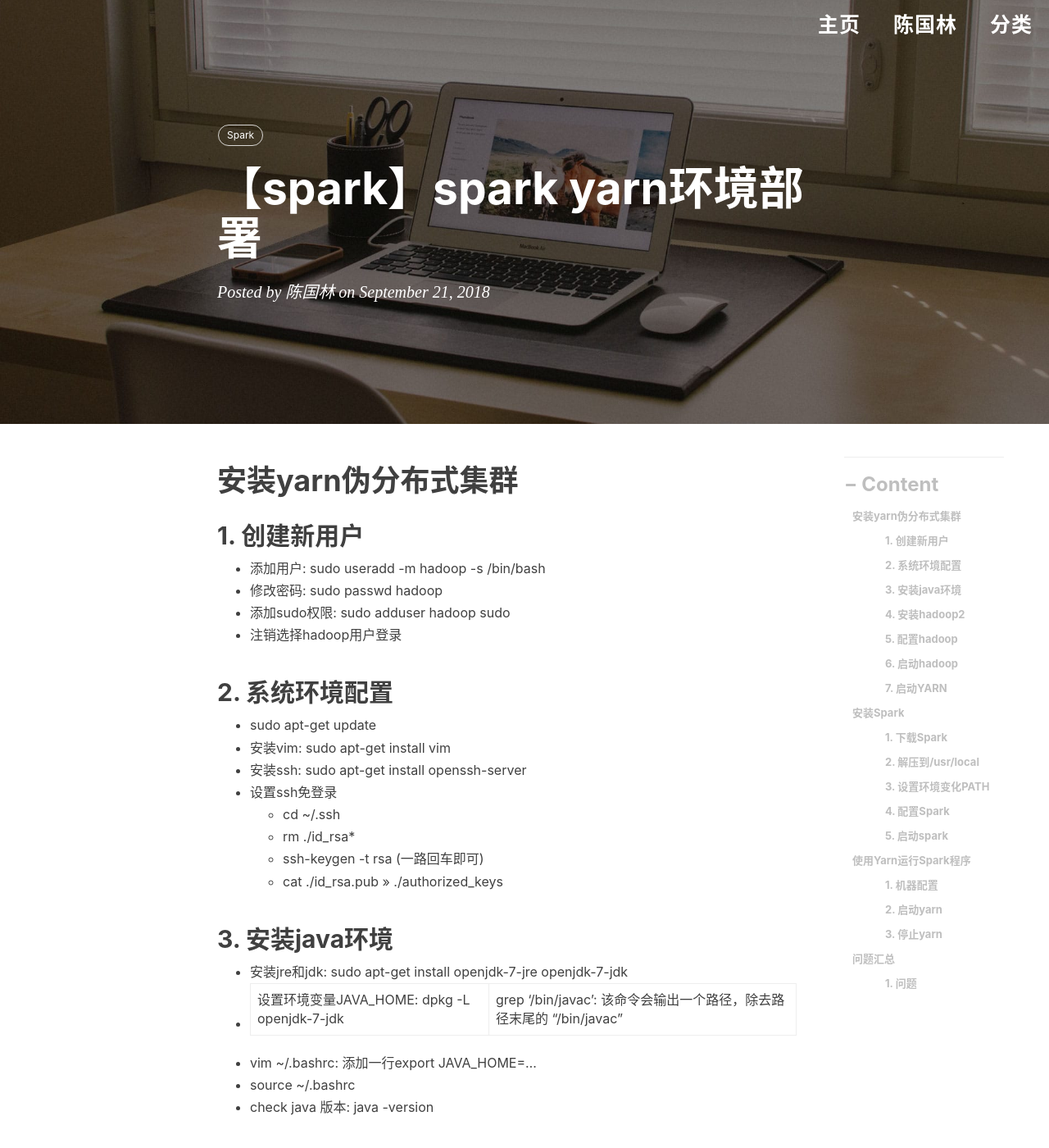
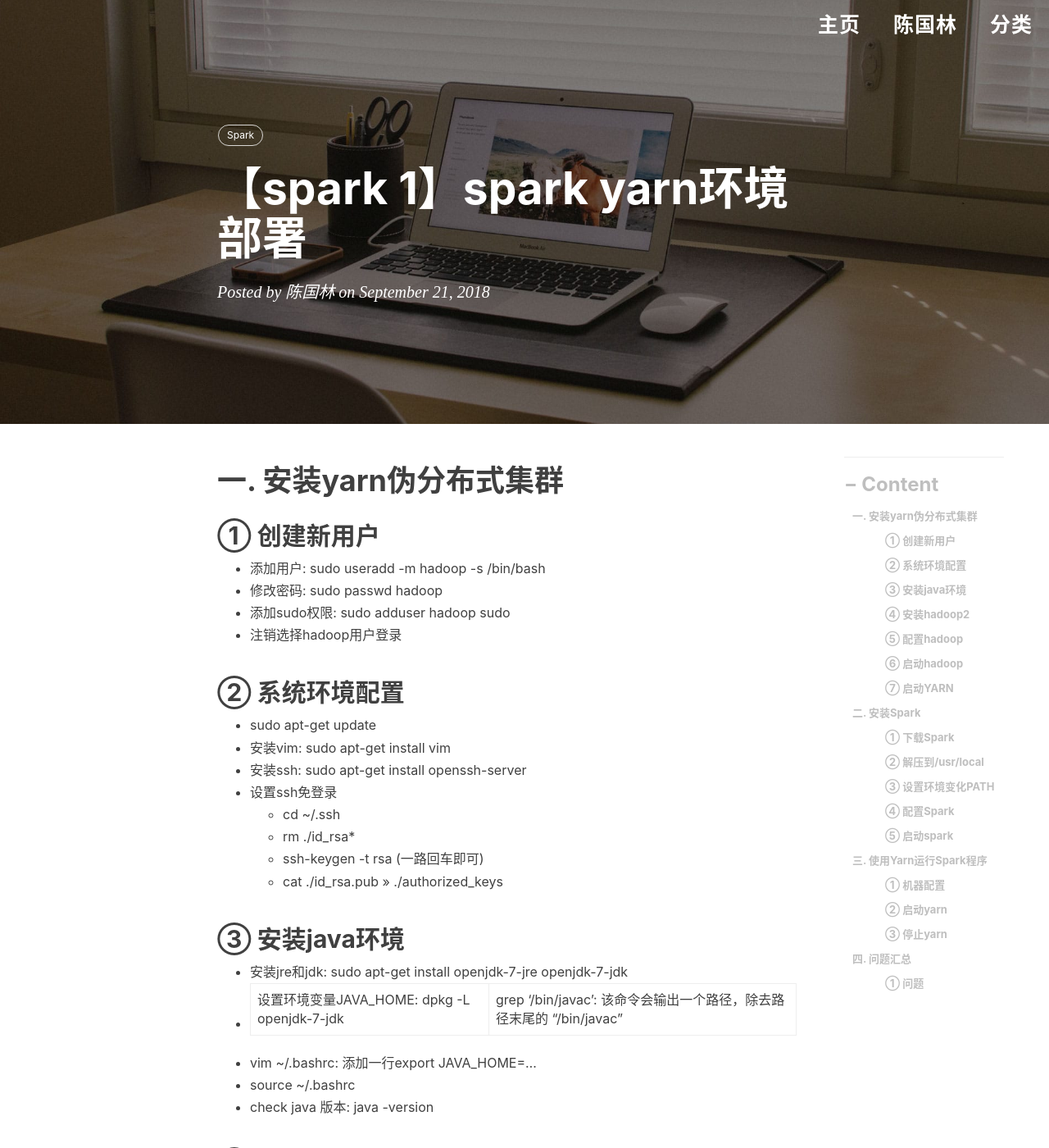
Before and after one commit to engru/chenguolin.github.io, a Jekyll site: the page built from _posts/2018-09-21-【Spark-1】Spark Yarn环境部署.md, in a window 1280 px wide and 1400 px high. Shown: the whole window at 82% size. Built offline with Jekyll 4.4.1, drawn with Linux system fonts in a browser that asks for light colours; nearby versions of some CDN libraries; comment, search, counter and statistics services are not loaded; some of the changed text lies outside the part shown.

Commit message:
Update and rename 2018-09-21-【Spark】Spark Yarn环境部署.md to 2018-09-21-【Spark-1】Spark Yarn环境部署.md

````diff
--- a/_posts/2018-09-21-【Spark】Spark Yarn环境部署.md
+++ b/_posts/2018-09-21-【Spark-1】Spark Yarn环境部署.md
@@ -6,15 +6,14 @@ tags:         #标签
     - Spark
 ---
 
-
-# 安装yarn伪分布式集群
-## 1. 创建新用户
+# 一. 安装yarn伪分布式集群
+## ① 创建新用户
   * 添加用户: sudo useradd -m hadoop -s /bin/bash
   * 修改密码: sudo passwd hadoop
   * 添加sudo权限: sudo adduser hadoop sudo
   * 注销选择hadoop用户登录
 
-## 2. 系统环境配置
+## ② 系统环境配置
   * sudo apt-get update
   * 安装vim: sudo apt-get install vim
   * 安装ssh: sudo apt-get install openssh-server
@@ -24,14 +23,14 @@ tags:         #标签
     * ssh-keygen -t rsa  (一路回车即可)
     * cat ./id_rsa.pub >> ./authorized_keys
 
-## 3. 安装java环境
+## ③ 安装java环境
   * 安装jre和jdk: sudo apt-get install openjdk-7-jre openjdk-7-jdk
   * 设置环境变量JAVA_HOME: dpkg -L openjdk-7-jdk | grep '/bin/javac': 该命令会输出一个路径，除去路径末尾的 “/bin/javac”
   * vim ~/.bashrc: 添加一行export JAVA_HOME=...
   * source ~/.bashrc
   * check java 版本: java -version
 
-## 4. 安装hadoop2
+## ④ 安装hadoop2
   * 从http://mirror.bit.edu.cn/apache/hadoop/common/下载最新的稳定版本的hadoop，例如hadoop-2.7.3/hadoop-2.7.3.tar.gz
   * 安装hadoop
     * sudo tar -zxf hadoop-2.7.3.tar.gz -C /usr/local
@@ -39,7 +38,7 @@ tags:         #标签
     * sudo mv hadoop-2.7.3 hadoop
     * sudo chown -R hadoop hadoop
 
-## 5. 配置hadoop
+## ⑤ 配置hadoop
   * /usr/local/hadoop/etc/hadoop进入hadoop配置目录，如果没有hadoop-env.sh或yarn-env.sh需要从后缀名为hadoop-env.sh.template复制一份
     * 在hadoop-env.sh中配置JAVA_HOME
     * 在yarn-env.sh中配置JAVA_HOME
@@ -93,7 +92,7 @@ tags:         #标签
     </configuration>
     ```
 
-## 6. 启动hadoop
+## ⑥ 启动hadoop
   * namenode格式化: ./bin/hdfs namenode -format
   * 修改~/.bashrc添加以下两行，并执行source ~/.bashrc
     * export HADOOP_HOME=/usr/local/hadoop
@@ -109,7 +108,7 @@ tags:         #标签
     * ./sbin/stop-dfs.sh
     * 第二次之后启动 hadoop，无需进行 NameNode 的初始化，只需要运行 ./sbin/start-dfs.sh 即可
 
-## 7. 启动YARN
+## ⑦ 启动YARN
   * 启动yarn
     * ./sbin/start-yarn.sh
     * ./sbin/mr-jobhistory-daemon.sh start historyserver  #开启历史服务器，才能在Web中查看任务运行情况
@@ -120,22 +119,22 @@ tags:         #标签
     * ./sbin/stop-yarn.sh
     * ./sbin/mr-jobhistory-daemon.sh stop historyserver
 
-# 安装Spark
-## 1. 下载Spark
+# 二. 安装Spark
+## ① 下载Spark
   * wget "http://d3kbcqa49mib13.cloudfront.net/spark-2.0.0-bin-hadoop2.7.tgz"
 
-## 2. 解压到/usr/local
+## ② 解压到/usr/local
   * sudo tar -xvzf spark-2.0.0-bin-hadoop2.7.tgz -C /usr/local
   * cd /usr/local
   * sudo mv spark-2.0.0-bin-hadoop2.7 spark
   * sudo chown -R hadoop spark
 
-## 3. 设置环境变化PATH
+## ③ 设置环境变化PATH
   * vim ~/.bashrc
   * export PATH=$PATH:/usr/local/hadoop/bin:/usr/local/spark/bin
   * source ~/.bashrc
 
-## 4. 配置Spark
+## ④ 配置Spark
   * cd /usr/local/spark/conf
   * cp spark-env.sh.template spark-env.sh
   * vim spark-env.sh
@@ -149,16 +148,15 @@ tags:         #标签
   SPARK_DRIVER_MEMORY=1G
   ```
 
-## 5. 启动spark
+## ⑤ 启动spark
   * sh /usr/local/sbin/start-all.sh
   * 启动成功后可以使用 pyspark或spark-submit
   * 同时也可以访问以下链接查看spark任务 http://master:8080
 
-
-# 使用Yarn运行Spark程序
+# 三. 使用Yarn运行Spark程序
   为了方便，以后我们都采用Yarn来运行Spark任务，不会再单独启动Spark
 
-## 1. 机器配置
+## ① 机器配置
   * sudo chown hadoop:root -R /usr/local/hadoop
   * sudo chown hadoop:root -R /usr/local/spark
   * sudo chmod 775 -R /usr/local/hadoop
@@ -174,7 +172,7 @@ tags:         #标签
   export LD_LIBRARY_PATH=/usr/local/hadoop/lib/native:$LD_LIBRARY_PATH
   ```
 
-## 2. 启动yarn
+## ② 启动yarn
   * cd /usr/local/hadoop
   * ./sbin/start-dfs.sh
   * ./sbin/start-yarn.sh
@@ -190,18 +188,18 @@ tags:         #标签
   16228 DataNode
   ```
 
-## 3. 停止yarn
+## ③ 停止yarn
   * cd /usr/local/hadoop
   * ./sbin/stop-dfs.sh
   * ./sbin/stop-yarn.sh
   * ./sbin/mr-jobhistory-daemon.sh stop historyserver
 
-## 4. web界面查看
+## ④ web界面查看
   * 查看nameNode和dataNode: http://localhost:50070/
   * 查看yarn集群任务: http://localhost:8088/cluster
 
-# 问题汇总
-## 1. 问题
+# 四. 问题汇总
+## ① 问题
 ```
 Hadoop 2.x.x - warning: You have loaded library /home/hadoop/2.2.0/lib/native/libhadoop.so.1.0.0 which might have disabled stack guard.
 解决方案
````
